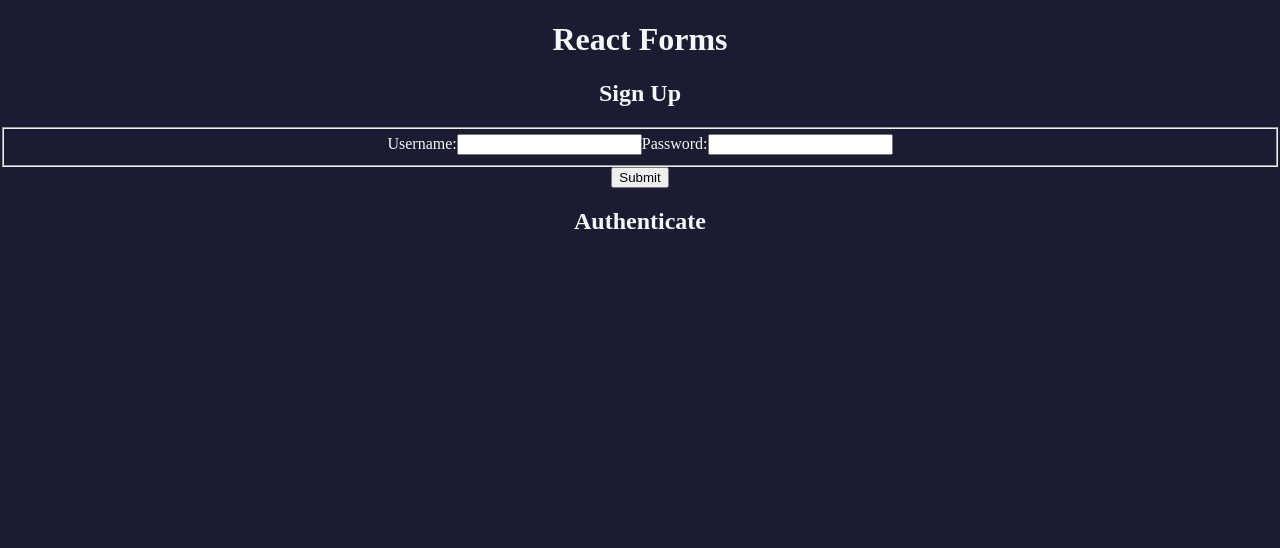
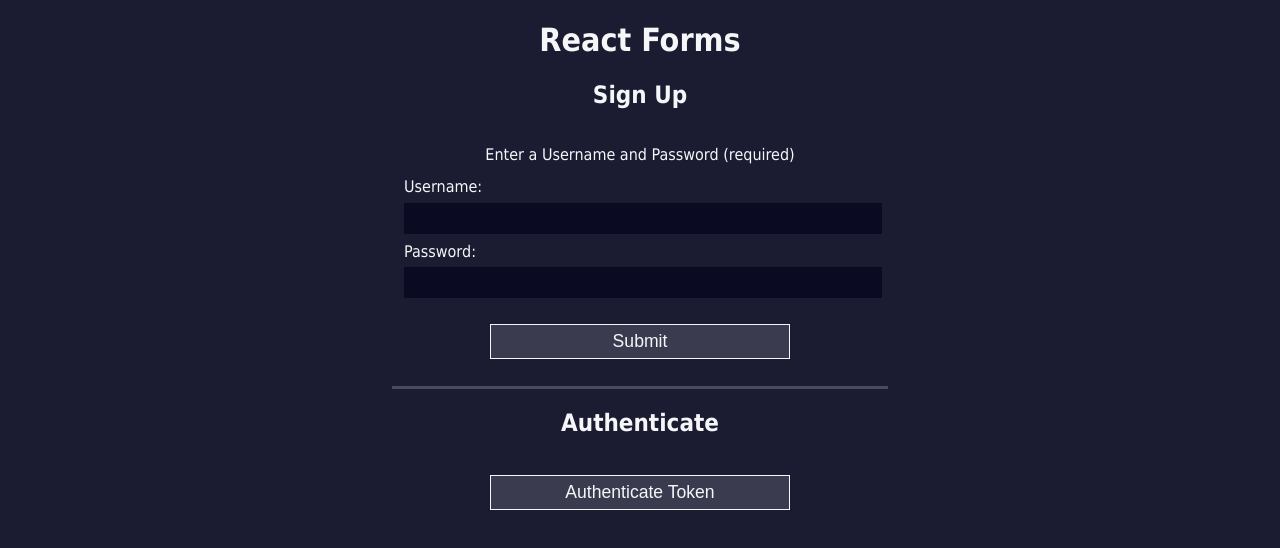
Before and after one commit to CalebScott0/Unit3.ReactForms, a React (Vite) app in the folder Block27/: page / in a window 1280 px wide. Shown: the top 548 px of the page. Built offline with nearby package versions, Linux system fonts and the light colour scheme.

Commit message:
Block 27 workshop

```diff
--- a/Block27/index.html
+++ b/Block27/index.html
@@ -1,4 +1,4 @@
-<!doctype html>
+<!DOCTYPE html>
 <html lang="en">
   <head>
     <meta charset="UTF-8" />
--- a/Block27/src/App.css
+++ b/Block27/src/App.css
@@ -2,5 +2,52 @@ body {
   background-color: #1b1b32;
   color: #f5f6f7;
   margin: 0;
+  font-size: 16px;
+  width: 100%;
+  text-align: center;
+  font-family: tahoma;
+}
+
+form, .authenticate {
+  width: 60vw;
+  max-width: 500px;
+  min-width: 300px;
+  margin: 10px auto;
+}
+label {
+  display: block;
+  text-align: left;
+  margin: 0.5em 0;
+}
+input {
+  width: 100%;
+  min-height: 2em;
+  margin-top: 0.5em;
+  background-color: #0a0a23;
+  border: 1px solid #0a0a23;
+  color: #f5f6f7;
+}
+fieldset {
+  border: none;
+  border-bottom: 3px solid #494960;
+}
+legend{
+  padding-top: 1em;
   text-align: center;
 }
+input[type="submit"],button {
+  width: 60%;
+  min-width: 300px;
+  height: 2em;
+  margin: 1em auto;
+  font-size: 1.1em;
+  background-color: #3b3b4f;
+  border: 1px solid #f5f6f7;
+  color: #f5f6f7;
+}
+input[type="submit"]:hover, button:hover {
+  background-color: #3b3b4f53;
+  border-color: #f5f6f76b;
+  color: #f5f6f772;
+
+}
--- a/Block27/src/App.jsx
+++ b/Block27/src/App.jsx
@@ -4,12 +4,13 @@ import SignUpForm from './components/SignUpForm'
 import Authenticate from './components/Authenticate'
 
 function App() {
+  const [token, setToken] = useState(null);
 
   return (
     <div>
      <h1>React Forms</h1>
-     <SignUpForm />
-     <Authenticate />
+     <SignUpForm setToken={setToken}/>
+     <Authenticate token={token} setToken={setToken}/>
     </div>
   )
 }
--- a/Block27/src/components/Authenticate.jsx
+++ b/Block27/src/components/Authenticate.jsx
@@ -1,6 +1,43 @@
+import { useState } from "react";
 
-export default function Authenticate() {
-    return (
-        <div><h2>Authenticate</h2></div>
-    );
+export default function Authenticate({ token, setToken }) {
+    // state variables for error success, and username
+  const [err, setErr] = useState(null);
+  const [successMessage, setSuccessMessage] = useState(null);
+  const [username, setUsername] = useState("");
+
+//   fetch API authenticate endpoint with token authorization passed into header
+  const handleClick = async () => {
+    try {
+      const res = await fetch(
+        "https://fsa-jwt-practice.herokuapp.com/authenticate",
+        {
+          method: "GET",
+          headers: {
+            "Content-Type": "application/json",
+            Authorization: `Bearer ${token}`,
+          },
+        }
+      );
+      const data = await res.json();
+    //   pull message and username from data returned from API authenticate
+      setSuccessMessage(data.message);
+      if(data.data){
+      setUsername(data.data.username);
+      }
+    } catch (err) {
+      setErr(err.message);
+    }
+  };
+  return (
+    <div className="authenticate">
+      <h2>Authenticate</h2>
+      {/* conditionals to render to screen if error or with success */}
+      {err && <p>{err}</p>}
+      {successMessage && <p>{successMessage}</p>}
+      {username && <p>Username: {username}</p>}
+      {/* button to authenticate token with API */}
+      <button onClick={handleClick}>Authenticate Token</button>
+    </div>
+  );
 }
--- a/Block27/src/components/SignUpForm.jsx
+++ b/Block27/src/components/SignUpForm.jsx
@@ -1,6 +1,6 @@
 import { useState } from "react";
 
-export default function SignUpForm() {
+export default function SignUpForm({ setToken }) {
   const [username, setUsername] = useState("");
   const [password, setPassword] = useState("");
   const [err, setErr] = useState(null);
@@ -16,8 +16,11 @@ export default function SignUpForm() {
             body: JSON.stringify({ username, password }),
     });
         const data = await res.json();
-        console.log(data);
-
+        // grab token from data object
+        setToken(data.token);
+        // clear fields on submit
+        setUsername("");
+        setPassword("");
     } catch (err) {
         setErr(err.message);
     }
@@ -25,12 +28,17 @@ export default function SignUpForm() {
   return (
     <div>
       <h2>Sign Up</h2>
+      {/* check if error and display if true */}
       {err && <p>{err}</p>}
       <form onSubmit={handleSubmit}>
         <fieldset>
+          <legend>Enter a Username and Password (required)</legend>
           <label>
             Username:
             <input
+            required={true}
+            pattern={"[a-z0-9]{8,}"}
+            title={"Minimum 8 Characters - Letters and Numbers Only"}
               value={username}
               onChange={(e) => {
                 setUsername(e.target.value);
@@ -41,14 +49,17 @@ export default function SignUpForm() {
             Password:
             <input
             // type="password"
+            required={true}
+            pattern={"[a-z0-9]{8,}"}
+            title={"Minimum 8 Characters - Letters and Numbers Only"}
               value={password}
               onChange={(e) => {
                 setPassword(e.target.value);
               }}
             />
           </label>
+        <input type="submit" />
         </fieldset>
-        <input type="submit" />
       </form>
     </div>
   );
```
